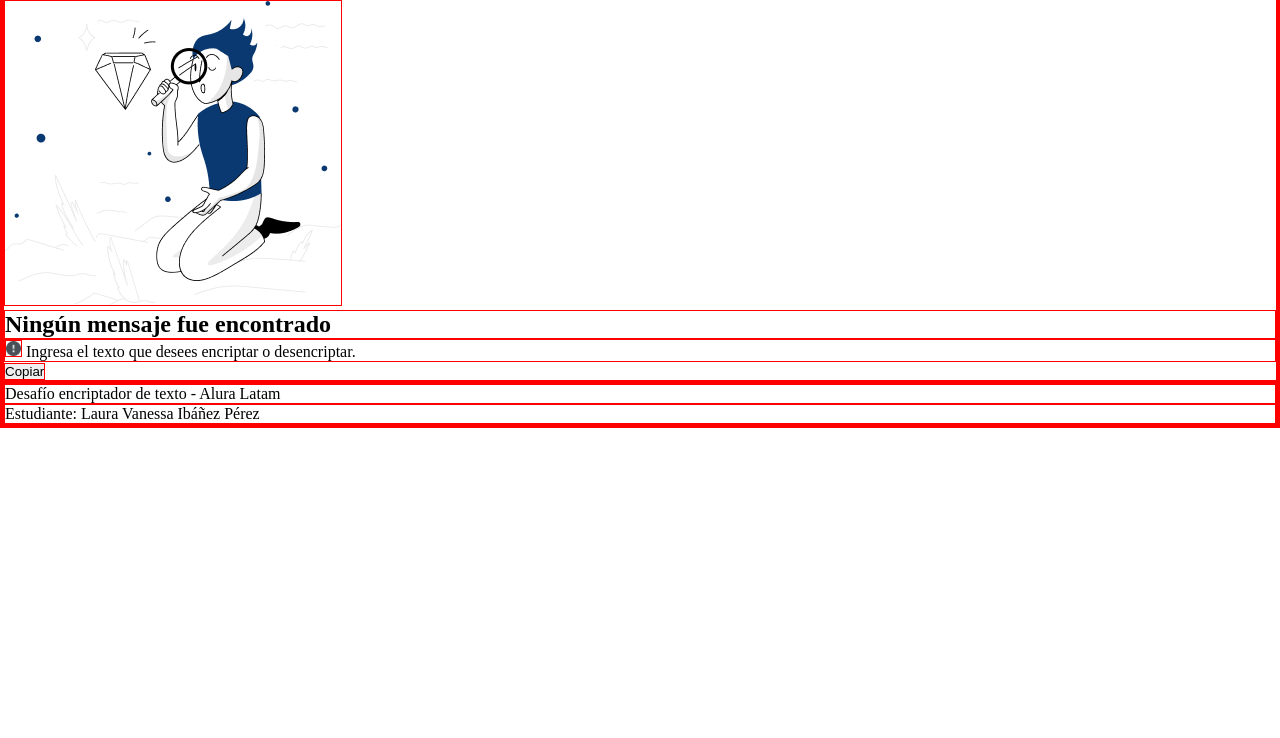
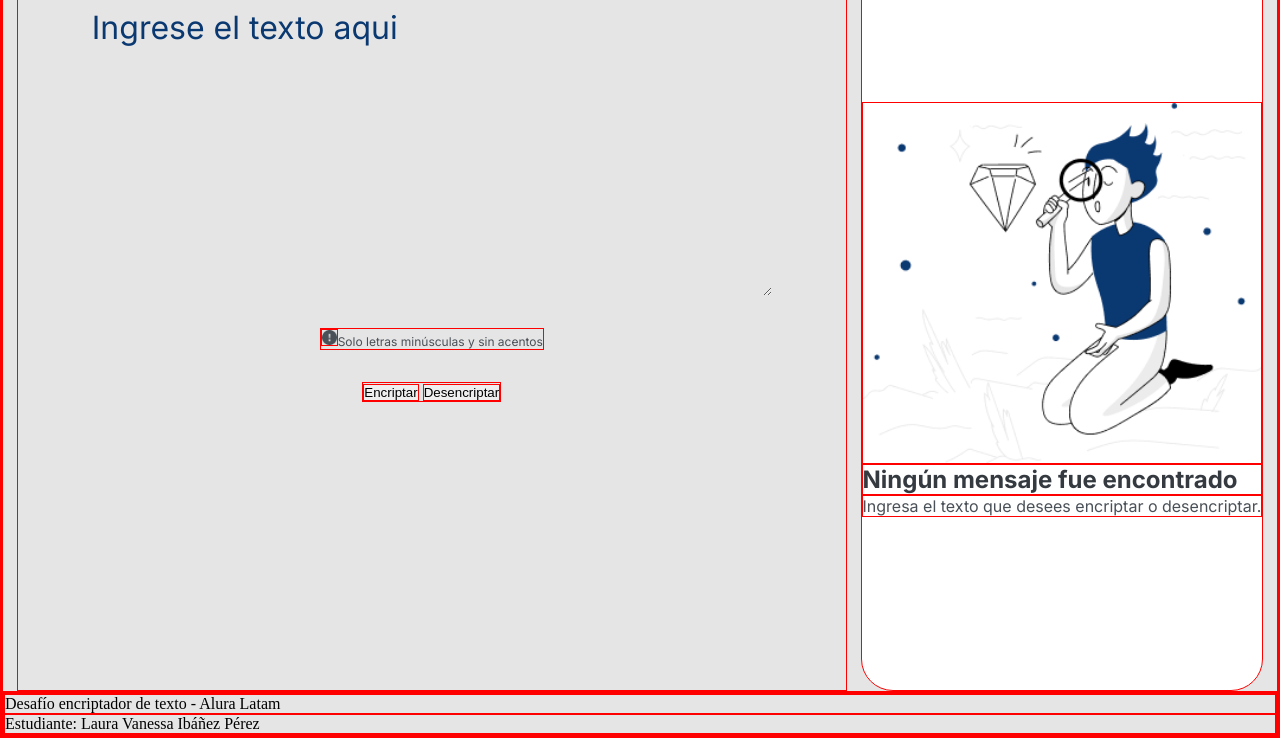
Before and after one commit to VanePe/encriptador-texto, a plain HTML site: page index.html in a window 1280 px wide. Shown: the part 100-838 px from the top of the page. Before the commit the page ends 800 px from the top, so only its background shows below. Drawn offline with Linux system fonts and the light colour scheme.

Commit message:
agregando diseño básicos

```diff
--- a/index.html
+++ b/index.html
@@ -11,7 +11,7 @@
         <div class="encriptar">
             <img src="./assets/icono-alura.png" alt="Logo de alura latam" class="encriptar_imagen">
             <textarea name="texto" class="encriptar_input" autofocus placeholder="Ingrese el texto aqui" ></textarea>
-            <p>Solo letras minúsculas y sin acentos</p>
+            <p class="encriptar_informacion" ><img src="./assets/exclamación.png" alt="ícono exclamación" width="15" height="15">Solo letras minúsculas y sin acentos</p>
             <div>
                 <button>Encriptar</button>
                 <button>Desencriptar</button>
@@ -21,9 +21,8 @@
 
         <div class="mostrar_texto">
             <img src="./assets/Muñeco.png" alt="muñeco buscando" >
-            <h2>Ningún mensaje fue encontrado</h2>
-            <p> <img src="./assets/exclamación.png" alt="ícono exclamación" width="15" height="15"> Ingresa el texto que desees encriptar o desencriptar.</p>
-            <button>Copiar</button>
+            <h2 class="mostrar_texto_mensaje_negativa" >Ningún mensaje fue encontrado</h2>
+            <p class="mostrar_texto_parrafo" >Ingresa el texto que desees encriptar o desencriptar.</p>
         </div>
     </main>
     <footer>
--- a/style.css
+++ b/style.css
@@ -4,6 +4,8 @@
     --color-fondo: #E5E5E5;
     --color-azul-oscuro: #0A3871;
     --color-blanco: #FFFFFF;
+    --clor-gris-400: #495057;
+    --color-gris-500: #343A40;
     --fuente-inter: "Inter", sans-serif;
 }
 
@@ -12,3 +14,80 @@
     margin: 0;
     border: 1px solid red;
 }
+
+body{
+    background-color: var(--color-fondo);
+    box-sizing: content-box;
+}
+
+.contenedor{
+    display: flex;
+    align-items: center;
+    justify-content: space-evenly;
+    margin-top: 2%;
+}
+
+.encriptar{
+    display: flex;
+    flex-direction: column;
+    width: 65%;
+    height: 95vh;
+    align-items: center;
+    gap: 2rem;
+}
+
+.encriptar_imagen{
+    width: 1.8rem;
+    height: 2.8rem;
+}
+
+.encriptar_input{
+    width: 42.5rem;
+    height: 18rem;
+    background-color: var(--color-fondo);
+    font-family: var(--fuente-inter);
+    color: var(--color-azul-oscuro);
+    font-weight: 400;
+    font-size: 2rem;
+    border: none;
+}
+
+.encriptar_input:focus{
+    outline: none;
+}
+
+.encriptar_input::placeholder{
+    font-family: var(--fuente-inter);
+    color: var(--color-azul-oscuro);
+    font-size: 2rem;
+}
+
+.encriptar_informacion{
+    font-family: var(--fuente-inter);
+    font-weight: 400;
+    font-size: 0.75rem;
+    color: var(--clor-gris-400);
+}
+
+.mostrar_texto{
+    display: flex;
+    flex-direction: column;
+    justify-content: center;
+    height: 95vh;
+    background-color: var(--color-blanco);
+    border-radius: 2rem;
+}
+
+.mostrar_texto_mensaje_negativa{
+    font-family: var(--fuente-inter);
+    font-weight: 700;
+    font-size: 1.5rem;
+    color: var(--color-gris-500);
+}
+
+.mostrar_texto_parrafo{
+    font-family: var(--fuente-inter);
+    font-weight: 400;
+    font-size: 1rem;
+    color: var(--clor-gris-400);
+}
```
